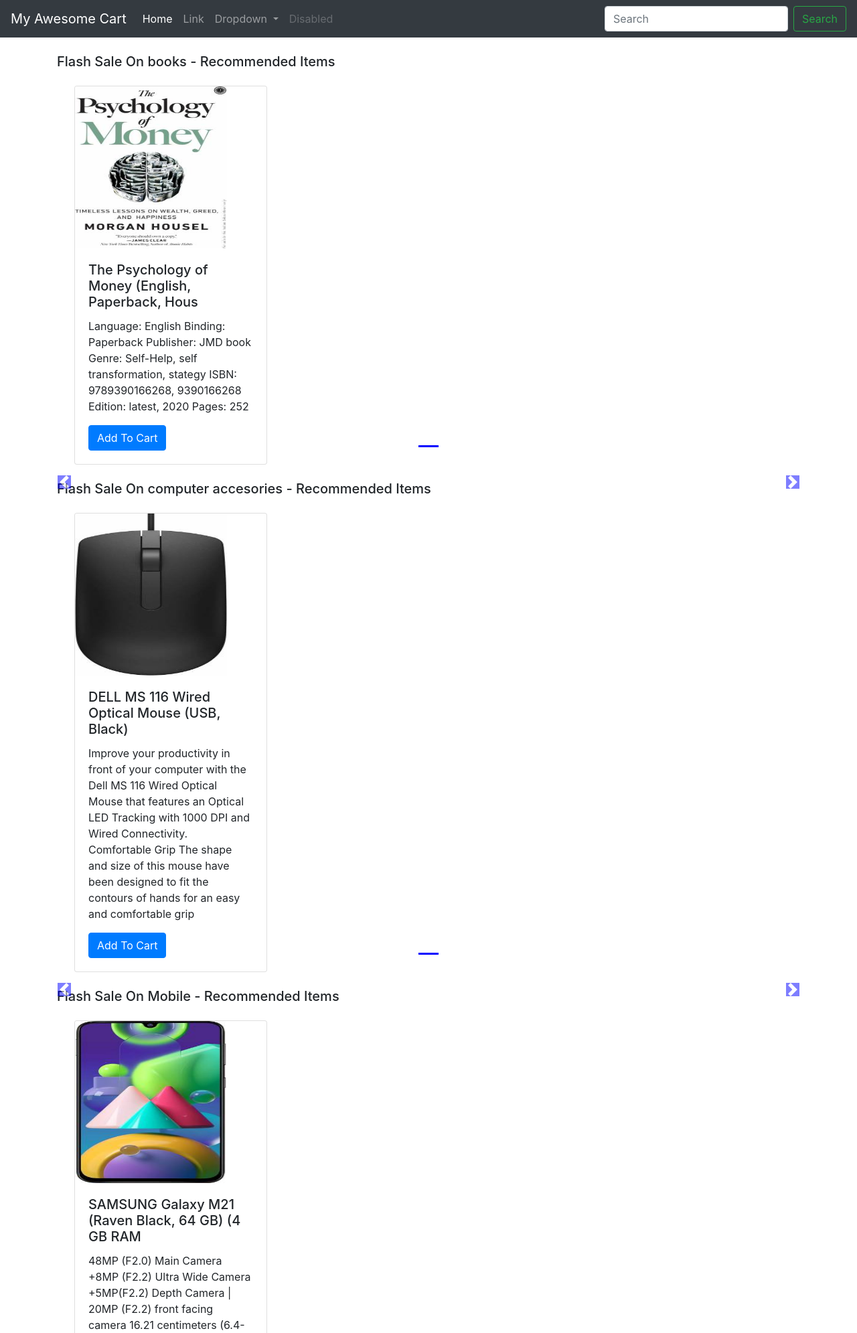
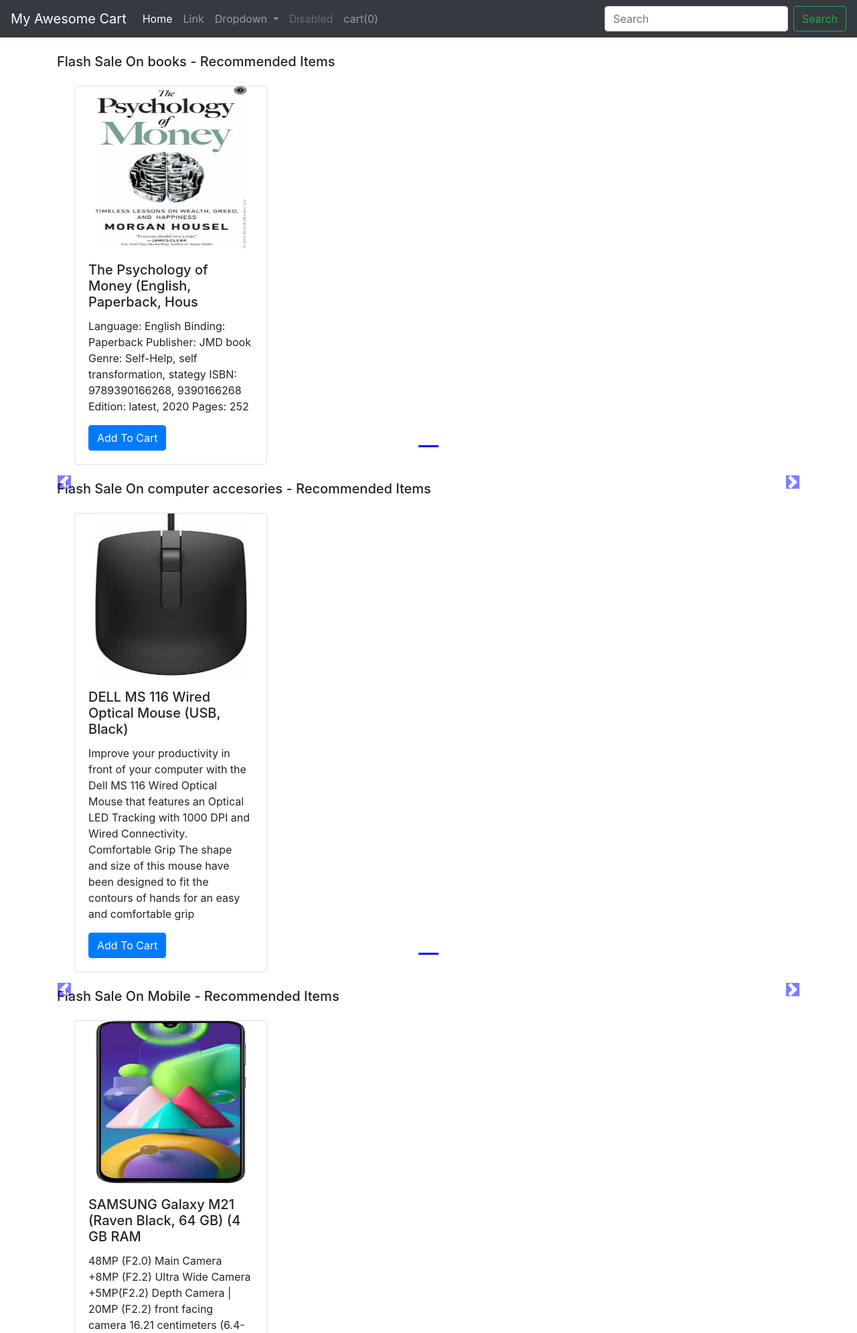
Before and after one commit to coderhouse-ds/MyAwesomeCart, a Django app: page /shop/ in a window 1280 px wide. Shown: the top 1991 px of the page at 67% size. Run offline with Django 3.2, Linux system fonts and the light colour scheme; data comes from the database, SQL or seed files in the repository; some libraries are stand-ins or nearby versions.

Commit message:
'tut38completed'

```diff
--- a/mac/shop/templates/shop/basic.html
+++ b/mac/shop/templates/shop/basic.html
@@ -43,6 +43,9 @@
       <li class="nav-item">
         <a class="nav-link disabled" href="#" tabindex="-1" aria-disabled="true">Disabled</a>
       </li>
+      <li class="nav-item">
+        <a class="nav-link" href="#">cart(<span id="cart">0</span>)</a>
+      </li>
     </ul>
     <form class="form-inline my-2 my-lg-0">
       <input class="form-control mr-sm-2" type="search" placeholder="Search" aria-label="Search">
--- a/mac/shop/templates/shop/index.html
+++ b/mac/shop/templates/shop/index.html
@@ -12,8 +12,9 @@
 
           .col-md-3 img{
 
-          width: 227px;
-          max-height: 242px;
+          max-width: 227px;
+          height: 242px;
+        margin:auto;
           }
 
           body .carousel-indicator li{
@@ -60,19 +61,9 @@ bottom: auto;
     <div class="container carousel-inner no-padding">
 
       <div class="carousel-item active">
-        <div class="col-xs-3 col-sm-3 col-md-3">
-          <div class="card" style="width: 18rem;">
-            <img src='/media/{{product.0.image}}' class="card-img-top" alt="...">
-            <div class="card-body">
-                <h5 class="card-title">{{product.0.product_name}}</h5>
-                <p class="card-text">{{product.0.desc}}</p>
-                <button id="pr{{product.0.id}}" class="btn btn-primary cart">Add To Cart</button>
-            </div>
-          </div>
-       </div>
 
 
-        {% for i in product|slice:"1:"%}
+        {% for i in product %}
         <div class="col-xs-3 col-sm-3 col-md-3">
           <div class="card" style="width: 18rem;">
             <img src='/media/{{i.image}}' class="card-img-top" alt="...">
@@ -83,7 +74,7 @@ bottom: auto;
             </div>
           </div>
         </div>
-        {% if forloop.counter|divisibleby:3 and forloop.counter > 0 and not forloop.last %}
+        {% if forloop.counter|divisibleby:4 and forloop.counter > 0 and not forloop.last %}
       </div><div class="carousel-item">
         {% endif %}
 
@@ -114,6 +105,7 @@ var cart = {};
 else
 {
 cart = JSON.parse(localStorage.getItem('cart'));
+document.getElementById('cart').innerHTML = Object.keys(cart).length;
 }
 $('.cart').click(function(){
 console.log('clicked');
@@ -125,6 +117,7 @@ cart[idstr] = cart[idstr] + 1;
 else
 {
 cart[idstr] = 1;
+
 }
 console.log(cart);
 localStorage.setItem('cart', JSON.stringify(cart));
```
